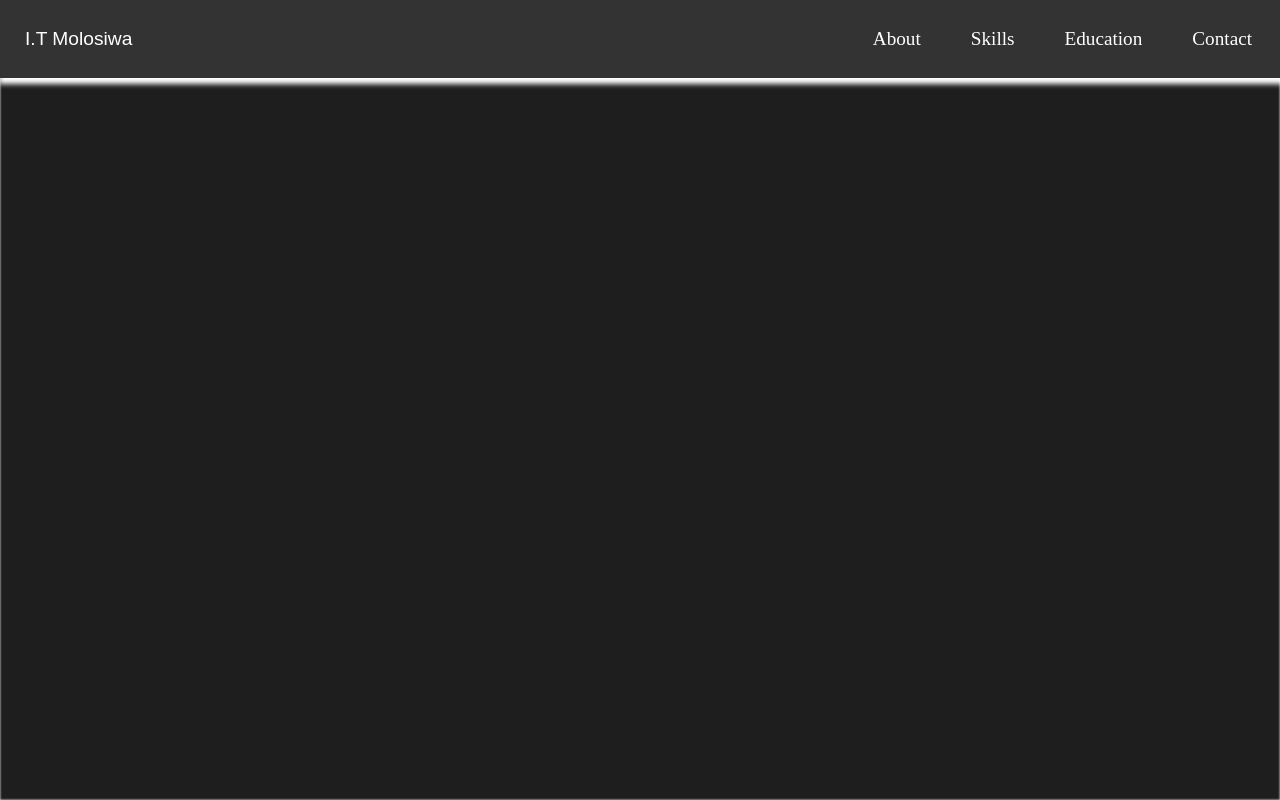
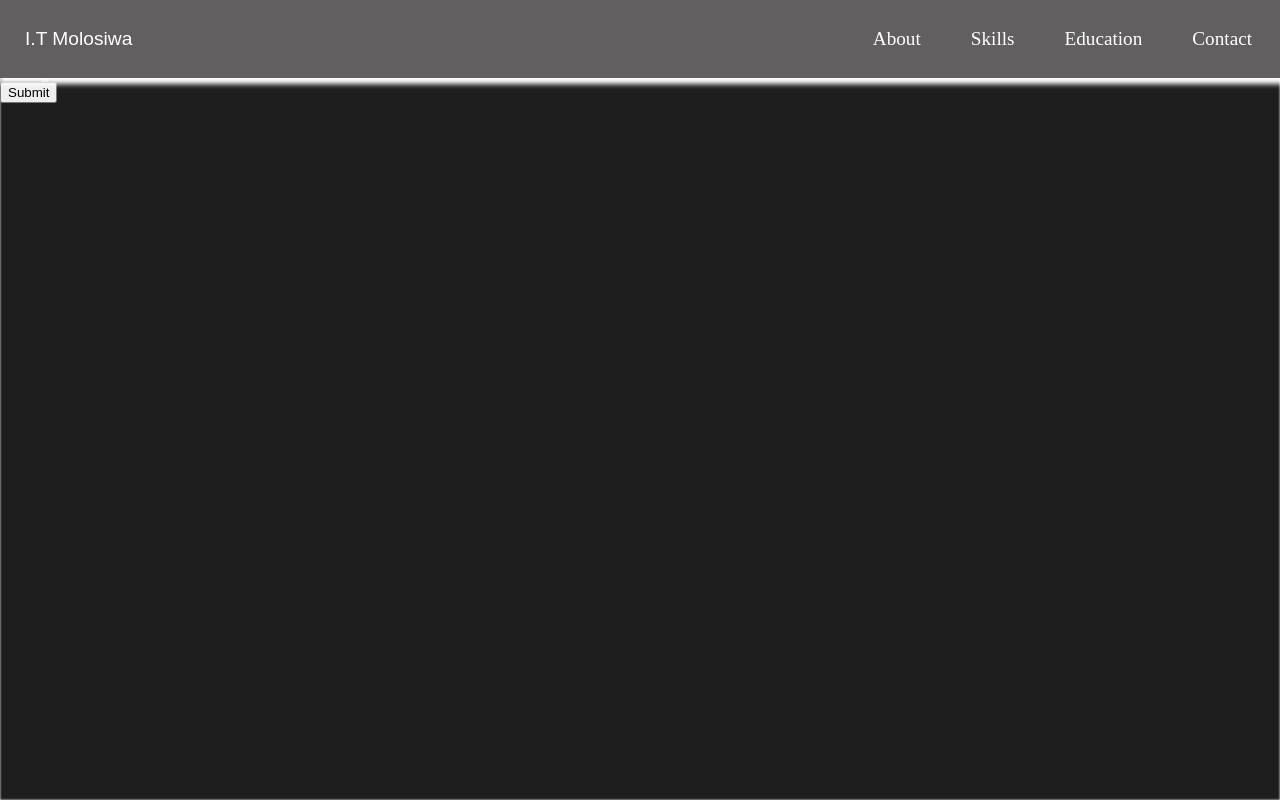
Before and after one commit to Thapelo-Molosiwa/Resume-Profile, a React (Vite) app in the folder Resume/: page /contact in a window 1280 px wide. Built offline with nearby package versions, Linux system fonts and the light colour scheme; the HTML template or start-up script is replaced by a standard one.

Commit message:
contact form

```diff
--- a/Resume/components/Header/header.css
+++ b/Resume/components/Header/header.css
@@ -15,7 +15,7 @@
   display: flex;
   justify-content: space-between;
   align-items: center;
-  background-color: #333;
+  background-color: #615f5f;
   padding: 15px;
   color: white;
   box-shadow: 0px 5px 5px 1px;
--- a/Resume/components/pages/contact/Contact.jsx
+++ b/Resume/components/pages/contact/Contact.jsx
@@ -1,15 +1,69 @@
-import React from "react";
+import React, { useState } from 'react';
 
+function ContactForm() {
+  const [formData, setFormData] = useState({
+    name: '',
+    email: '',
+    message: ''
+  });
 
+  const handleChange = (e) => {
+    const { name, value } = e.target;
+    setFormData(prevState => ({
+      ...prevState,
+      [name]: value
+    }));
+  };
 
-export default function Contact(){
+  const handleSubmit = (e) => {
+    e.preventDefault();
 
-return(
-    <div className="thapelo">
-       <h1>Thapelos contacts</h1>
-       <div className="loading"></div>
-    </div>
-)
+    console.log(formData);
 
+    setFormData({
+      name: '',
+      email: '',
+      message: ''
+    });
+  };
 
+  return (
+    <form onSubmit={handleSubmit}>
+      <div>
+        <label htmlFor="name">Name:</label>
+        <input
+          type="text"
+          id="name"
+          name="name"
+          value={formData.name}
+          onChange={handleChange}
+          required
+        />
+      </div>
+      <div>
+        <label htmlFor="email">Email:</label>
+        <input
+          type="email"
+          id="email"
+          name="email"
+          value={formData.email}
+          onChange={handleChange}
+          required
+        />
+      </div>
+      <div>
+        <label htmlFor="message">Message:</label>
+        <textarea
+          id="message"
+          name="message"
+          value={formData.message}
+          onChange={handleChange}
+          required
+        />
+      </div>
+      <button type="submit">Submit</button>
+    </form>
+  );
 }
+
+export default ContactForm;
```
